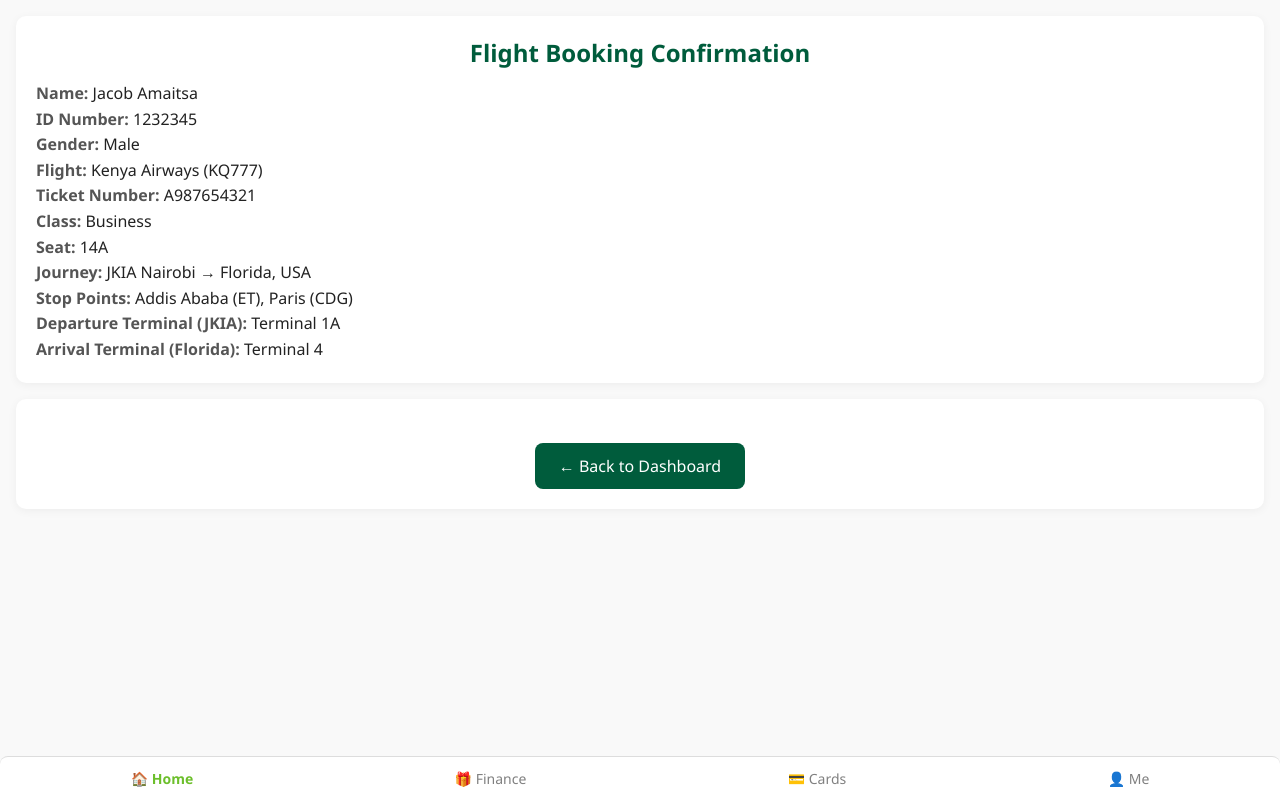
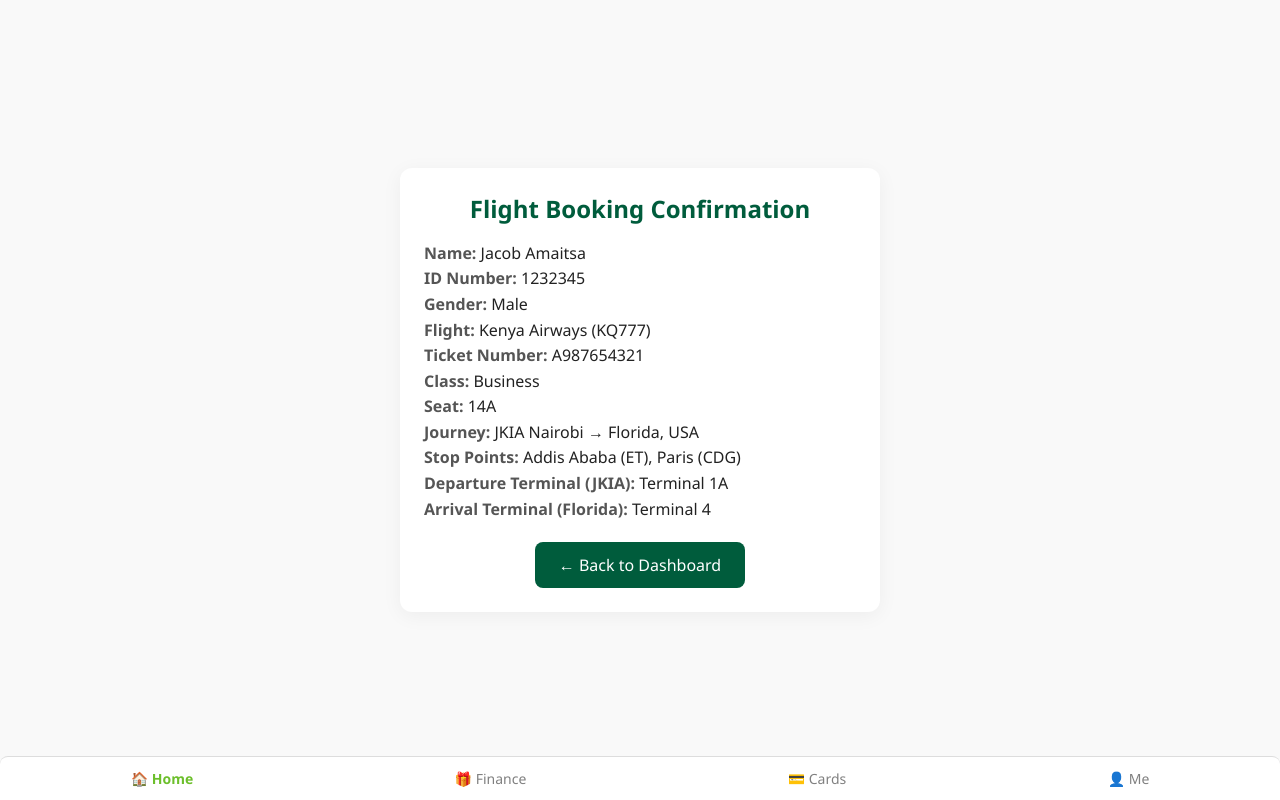
Before and after one commit to CashWayAppRegulatedCentralBankOfAmerica/gina, a plain HTML site: page index.html in a window 1280 px wide. Drawn offline with Linux system fonts and the light colour scheme.

Commit message:
Update index.html

```diff
--- a/index.html
+++ b/index.html
@@ -14,26 +14,34 @@
 
     body {
       background: #f9f9f9;
-      padding-bottom: 70px;
       color: #333;
+      height: 100vh;
+      display: flex;
+      flex-direction: column;
+      justify-content: center;
+      align-items: center;
+      padding: 16px;
     }
 
     .card {
       background: white;
-      padding: 20px;
-      margin: 16px;
-      border-radius: 10px;
-      box-shadow: 0 2px 10px rgba(0,0,0,0.05);
+      padding: 24px;
+      margin-bottom: 20px;
+      border-radius: 12px;
+      box-shadow: 0 4px 20px rgba(0, 0, 0, 0.05);
+      width: 100%;
+      max-width: 480px;
+      text-align: center;
     }
 
-    h1, h2 {
+    h1 {
       color: #005c3c;
-      text-align: center;
-      margin-bottom: 12px;
+      margin-bottom: 16px;
     }
 
     .flight-info {
       font-size: 16px;
+      text-align: left;
       line-height: 1.6;
     }
 
@@ -47,8 +55,7 @@
     }
 
     .back-button {
-      margin: 24px auto 0;
-      display: block;
+      margin-top: 20px;
       padding: 12px 24px;
       background-color: #005c3c;
       color: white;
@@ -105,9 +112,6 @@
       <p><span class="info-label">Departure Terminal (JKIA):</span> <span class="info-value">Terminal 1A</span></p>
       <p><span class="info-label">Arrival Terminal (Florida):</span> <span class="info-value">Terminal 4</span></p>
     </div>
-  </section>
-
-  <section class="card" style="text-align:center;">
     <button id="go-back-dashboard" class="back-button">
       ← Back to Dashboard
     </button>
```
